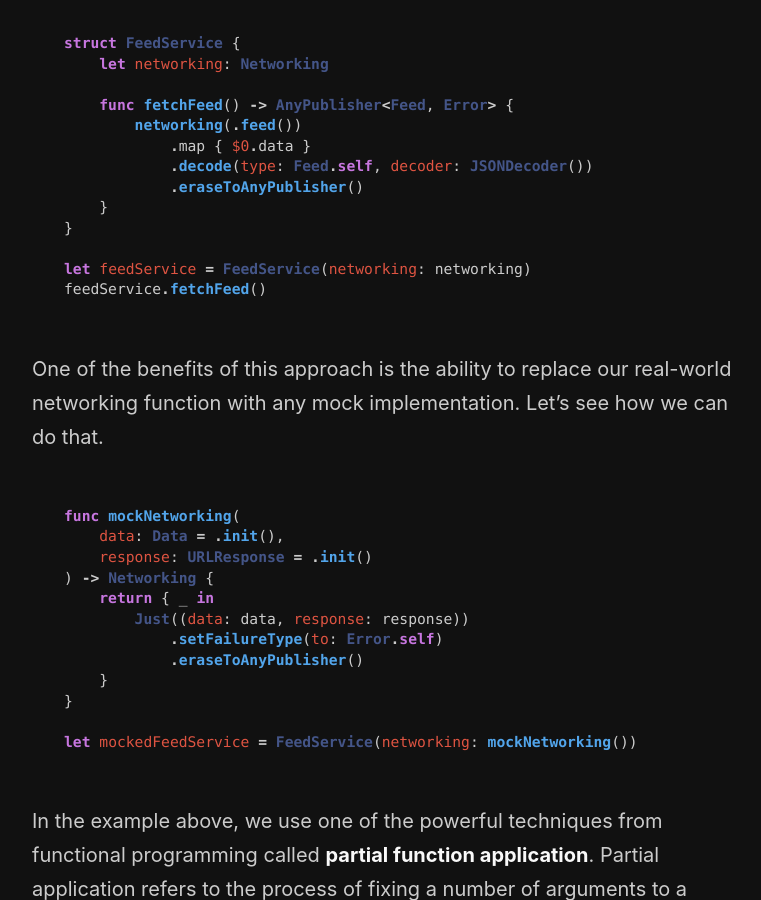
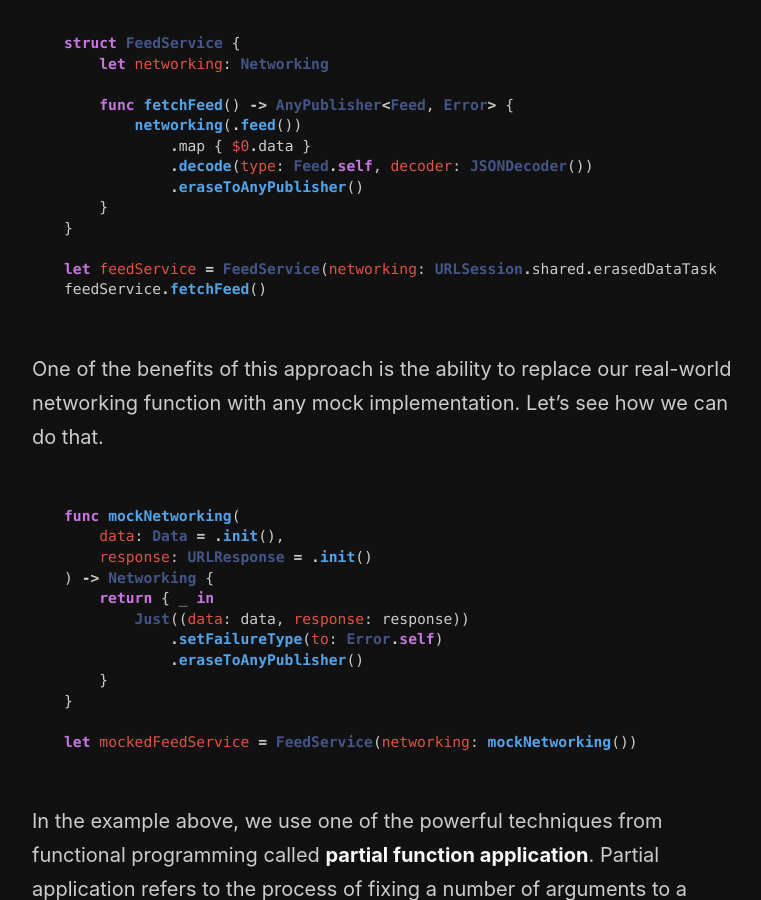
Before and after one commit to mecid/mecid.github.io, a Jekyll site: the page built from _posts/2020-01-08-building-networking-layer-using-functions.md, in a window 1280 px wide and 900 px high, scrolled down 2014 px. Shown: the whole window, without its empty margins (258-1019 px from the left). Built offline with Jekyll 4.4.1, drawn with Linux system fonts in a browser that asks for light colours.

Commit message:
Update 2020-01-08-building-networking-layer-using-functions.md

````diff
--- a/_posts/2020-01-08-building-networking-layer-using-functions.md
+++ b/_posts/2020-01-08-building-networking-layer-using-functions.md
@@ -59,7 +59,7 @@ struct FeedService {
     }
 }
 
-let feedService = FeedService(networking: networking)
+let feedService = FeedService(networking: URLSession.shared.erasedDataTaskPublisher)
 feedService.fetchFeed()
 ```
 
````
